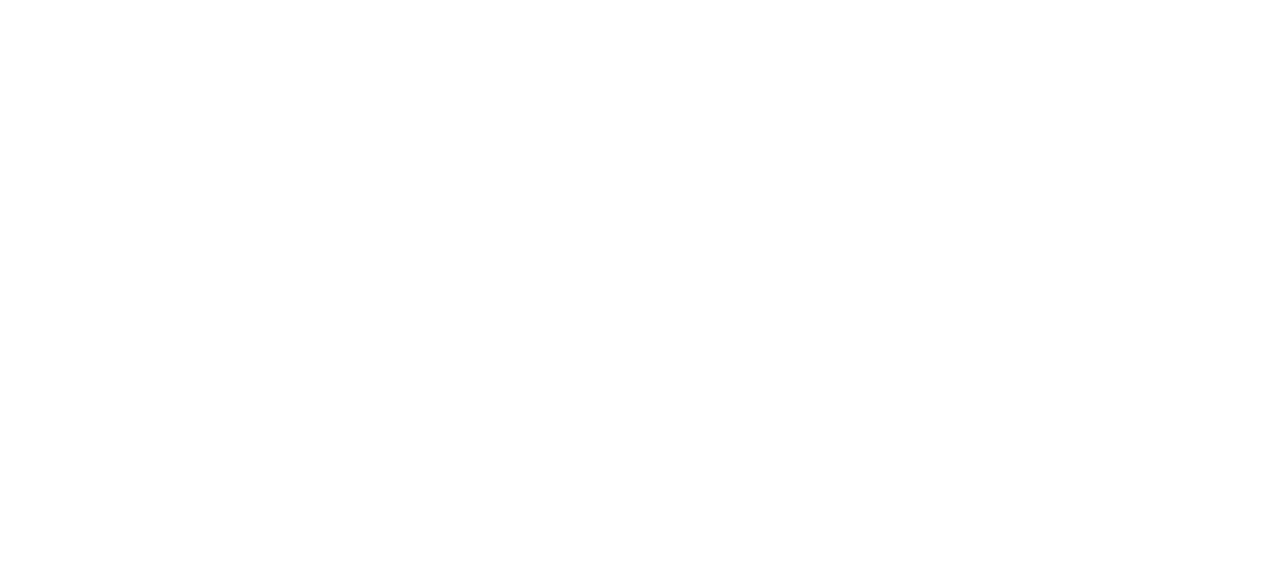
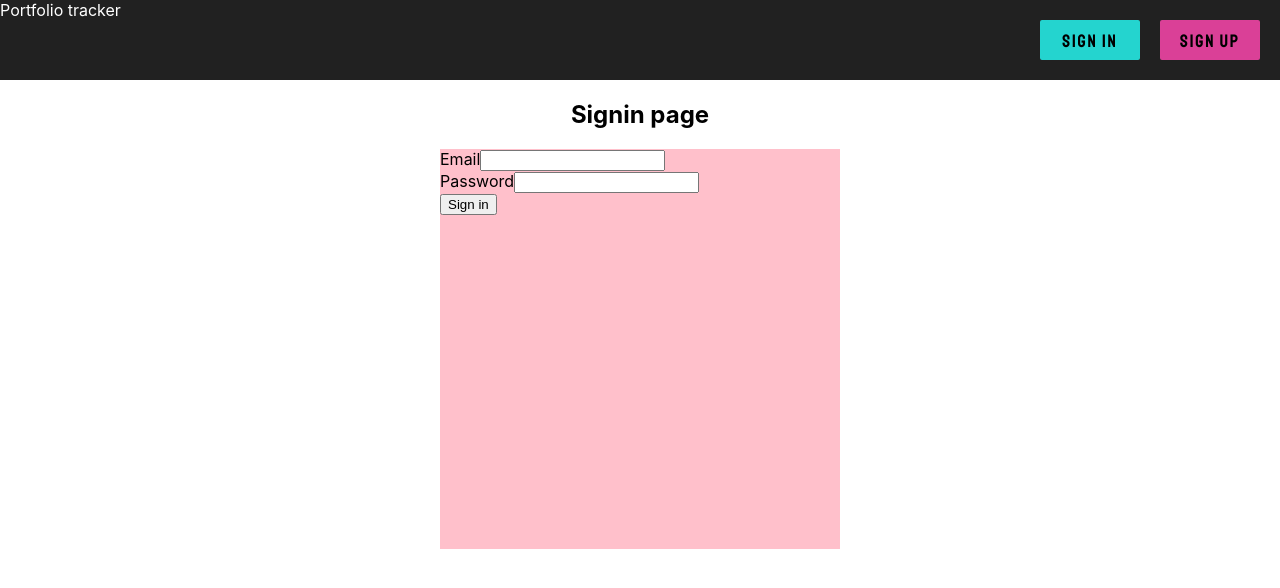
Before and after one commit to JonoMitter/portfolio-tracker, a React (Create React App) app in the folder frontend/: page /signin in a window 1280 px wide. Shown: the top 588 px of the page. Built offline with nearby package versions, Linux system fonts and the light colour scheme.

Commit message:
update pages

```diff
--- a/frontend/package.json
+++ b/frontend/package.json
@@ -6,7 +6,9 @@
     "@testing-library/jest-dom": "^5.11.4",
     "@testing-library/react": "^11.1.0",
     "@testing-library/user-event": "^12.1.10",
+    "bootstrap": "^5.1.0",
     "react": "^17.0.2",
+    "react-bootstrap": "^2.0.0-beta.6",
     "react-dom": "^17.0.2",
     "react-router-dom": "^5.2.0",
     "react-scripts": "4.0.3",
--- a/frontend/src/App.js
+++ b/frontend/src/App.js
@@ -1,16 +1,18 @@
 import "./App.css";
 import React from "react";
-import { Link, BrowserRouter, Route } from "react-router-dom";
+import {BrowserRouter, Route } from "react-router-dom";
 
 import Home from "./pages/Home";
-import Login from "./pages/Login";
+import Signin from "./pages/Signin";
 import Signup from "./pages/Signup";
+import Navbar from "./pages/components/Navbar";
 
 function App() {
   return (
     <BrowserRouter>
+      <Navbar/>
       <Route exact path="/" component={Home} />
-      <Route path="/login" component={Login} />
+      <Route path="/signin" component={Signin} />
       <Route path="/signup" component={Signup} />
     </BrowserRouter>
   );
--- a/frontend/src/pages/Home.jsx
+++ b/frontend/src/pages/Home.jsx
@@ -1,16 +1,14 @@
 import React from "react";
-import Navbar from './components/Navbar';
+import "./styles/Home.css";
 export default class home extends React.Component {
   constructor(props) {
-      super()
+    super();
   }
   render() {
     return (
-        <section>
-            <Navbar/>
-            <h1>Home page</h1>
-        </section>
-    )
-
+      <section class="home">
+          <h1 class="home-title">Home page</h1>
+      </section>
+    );
   }
 }
--- a/frontend/src/pages/Login.jsx
+++ /dev/null
@@ -1,11 +0,0 @@
-import React from "react";
-export default class Login extends React.Component {
-    constructor(props) {
-      super();
-    }
-    render() {
-      return (
-        <div>Login page</div>
-      );
-    }
-  }
--- /dev/null
+++ b/frontend/src/pages/Signin.jsx
@@ -0,0 +1,17 @@
+import React from "react";
+import "./styles/Signin.css";
+import SigninForm from "./components/SigninForm";
+export default class Signin extends React.Component {
+  constructor(props) {
+    super();
+  }
+
+  render() {
+    return (
+      <section>
+        <h1 class="signin-title">Signin page</h1>
+        <SigninForm />
+      </section>
+    );
+  }
+}
--- a/frontend/src/pages/components/Navbar.css
+++ b/frontend/src/pages/components/Navbar.css
@@ -1,27 +1,48 @@
+@import url('https://fonts.googleapis.com/css2?family=Staatliches&display=swap');
 nav {
-  display: block;
   width: 100%;
-  background-color: rgb(128, 135, 141);
-  height: 70px;
+  background-color: rgb(33,33,33);
+  height: 80px;
+  position:relative;
 }
-.b {
+.navbar-title{
+  margin-top: 0;
+  color:white;
+  text-decoration: none;
+}
+.b0,.b1 {
+  font-family: 'Staatliches';
   float: right;
   margin-right: 20px;
-  margin-top: 10px;
-  background-color: rgb(250, 250, 250,0);
+  margin-top: 20px;
   display: block;
+  width: 60px;
+  height: 20px;
   text-decoration: none;
-  color: white;
-  border: 2px solid white;
-  font-size: 15px;
+  text-align: center;
+  color: rgb(0, 0, 0);
+  font-size: 18px;
+  letter-spacing: 0.1em;
   padding: 10px 20px;
-  transition: all 0.6s;
-  animation: fade 4s ease-in;
+  transition: ease 0.4s;
+  border-radius: 2px;
+
 }
-.b:hover{
-  color: white;
+.b0{
+  background-color: rgb(218, 64, 151);
+}
+.b1{
+  background-color: rgb(36, 212, 207);
+}
+.b0:hover{
+  color: rgb(255, 255, 255);
   transition: all 0.5s;
-  background-color: rgb(20, 89, 145);
-  border: 2px solid rgb(20, 89, 145);
+  background-color: rgb(36, 212, 207);
   cursor: pointer;
 }
+.b1:hover{
+  color: rgb(255, 255, 255);
+  transition: all 0.5s;
+  background-color: rgb(218, 64, 151);
+  cursor: pointer;
+}
--- a/frontend/src/pages/components/Navbar.jsx
+++ b/frontend/src/pages/components/Navbar.jsx
@@ -8,9 +8,9 @@ export default class Navbar extends React.Component {
   render() {
     return (
       <nav>
-        Portfolio tracker
-        <Link class ="b" to= '/signup'>Sign up</Link>
-        <Link class ="b" to= '/login'>Login</Link>
+        <Link class="navbar-title" to='/'>Portfolio tracker</Link>
+        <Link class ="b0" to= '/signup'>Sign up</Link>
+        <Link class ="b1" to= '/signin'>Sign in</Link>
       </nav>
     );
   }
--- /dev/null
+++ b/frontend/src/pages/components/SigninForm.css
@@ -0,0 +1,19 @@
+.Login {
+  margin: auto;
+  width: 400px;
+  height: 400px;
+  vertical-align: middle;
+  background-color: pink;
+}
+.Login form {
+  display: block;
+  text-align: left;
+  position: relative;
+}
+.inputLabel {
+  font-size: 20px;
+  margin-right: 20px;
+}
+.formGroup {
+  margin-top: 20px;
+}
--- /dev/null
+++ b/frontend/src/pages/components/SigninForm.jsx
@@ -0,0 +1,36 @@
+import React, { useState } from "react";
+
+import "./SigninForm.css";
+export default class SigninForm extends React.Component {
+    constructor(props) {
+        super(props);
+        this.state = {value: ''};
+
+        this.handleChange = this.handleChange.bind(this);
+        this.handleSubmit = this.handleSubmit.bind(this);
+      }
+
+      handleChange(event) {
+        this.setState({value: event.target.value});
+      }
+
+      handleSubmit(event) {
+        event.preventDefault();
+      }
+
+  render() {
+    return (
+      <form class="Login" onSubmit={this.handleSubmit}>
+        <label for="email">
+          Email
+        </label>
+        <input type="email" name="email" value={this.state.value} onChange={this.handleChange} /><br/>
+        <label for ="pwd">
+          Password
+        </label>
+        <input type="password" name="pwd" value={this.state.value} onChange={this.handleChange} /><br/>
+        <input type="submit" value="Sign in" />
+      </form>
+    );
+  }
+}
--- /dev/null
+++ b/frontend/src/pages/styles/Home.css
@@ -0,0 +1,9 @@
+section.home {
+  background-color: rgb(33, 33, 33);
+  height: 900px;
+}
+h1.home-title {
+  background-color: rgb(33, 33, 33);
+  color: white;
+  margin-top: 0px;
+}
--- /dev/null
+++ b/frontend/src/pages/styles/Signin.css
@@ -0,0 +1,3 @@
+h1.signin-title{
+    text-align: center;
+}
```
Also changed, not shown: 1 other file (tests, documents, lock files or other folders).
